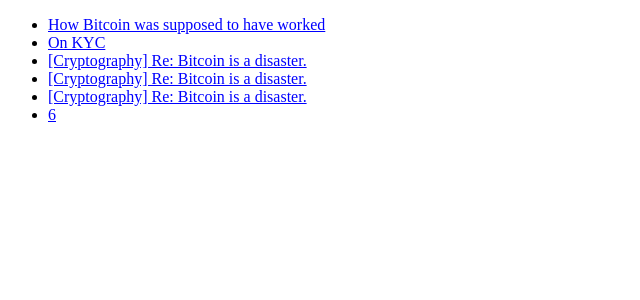
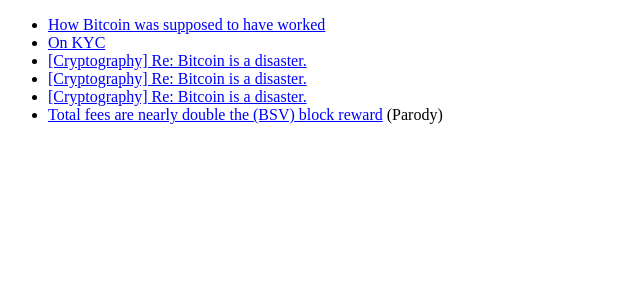
Before and after one commit to 0x000m/0x000m.github.io, a Jekyll site: the page built from bitcoin/index.md, in a window 1280 px wide. Shown: the top 300 px of the page, without its empty margins (0-640 px from the left). Built offline with Jekyll 4.4.1, drawn with Linux system fonts in a browser that asks for light colours.

Commit message:
Update index.md

```diff
--- a/bitcoin/index.md
+++ b/bitcoin/index.md
@@ -8,4 +8,4 @@ layout: default
 - [[Cryptography] Re: Bitcoin is a disaster.](/bitcoin/3.txt)
 - [[Cryptography] Re: Bitcoin is a disaster.](/bitcoin/4.txt)
 - [[Cryptography] Re: Bitcoin is a disaster.](/bitcoin/5.txt)
-- [6](/bitcoin/6.txt)
+- [Total fees are nearly double the (BSV) block reward](/bitcoin/6.txt) (Parody)
```
